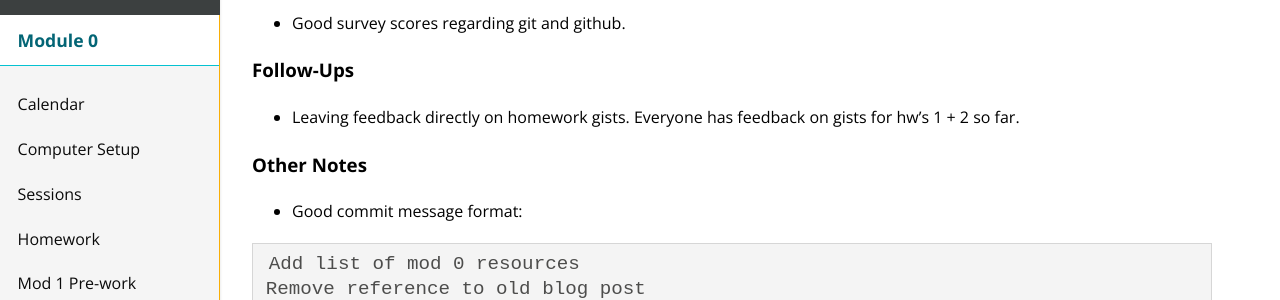
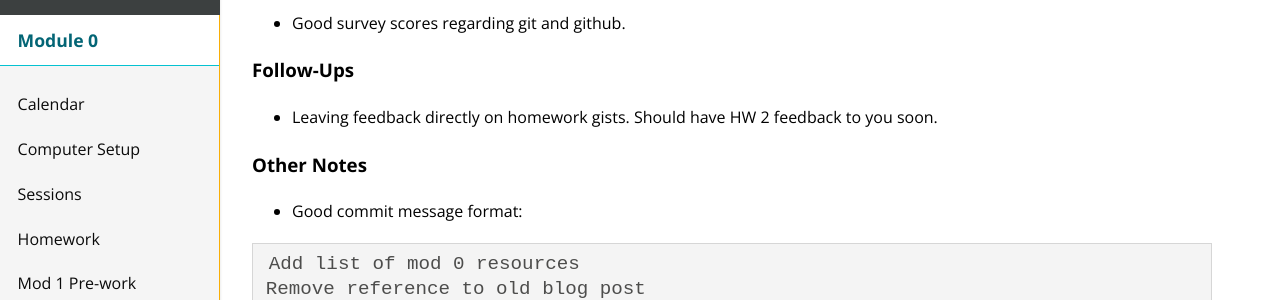
Before and after one commit to turingschool/mod-0-curriculum, a Jekyll site: the page built from session4/index.md, in a window 1280 px wide and 900 px high, scrolled down 453 px. Shown: the part 154-454 px from the top of the window. Built offline with Jekyll 4.4.1, drawn with Linux system fonts in a browser that asks for light colours; nearby versions of some CDN libraries.

Commit message:
update session 4

```diff
--- a/session4/index.md
+++ b/session4/index.md
@@ -44,7 +44,7 @@ subheading: Scavenger Hunt, Modeling OOP, Assessment Expectations
 
 ### Follow-Ups
 
-- Leaving feedback directly on homework gists. Everyone has feedback on gists for hw's 1 + 2 so far.
+- Leaving feedback directly on homework gists. Should have HW 2 feedback to you soon.
 
 ### Other Notes
 
```
